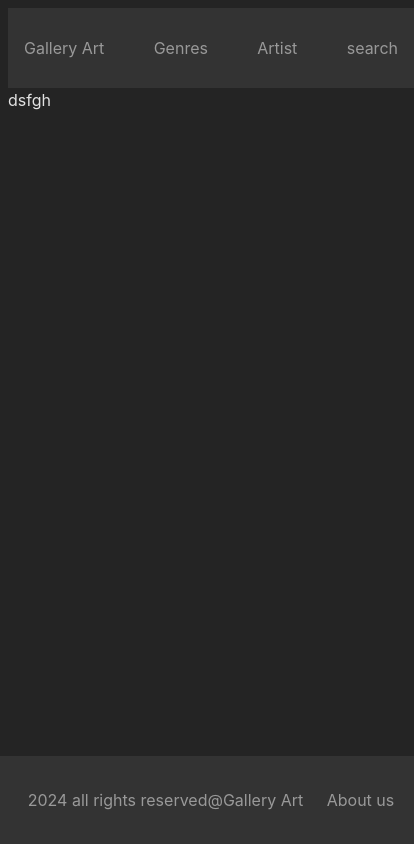
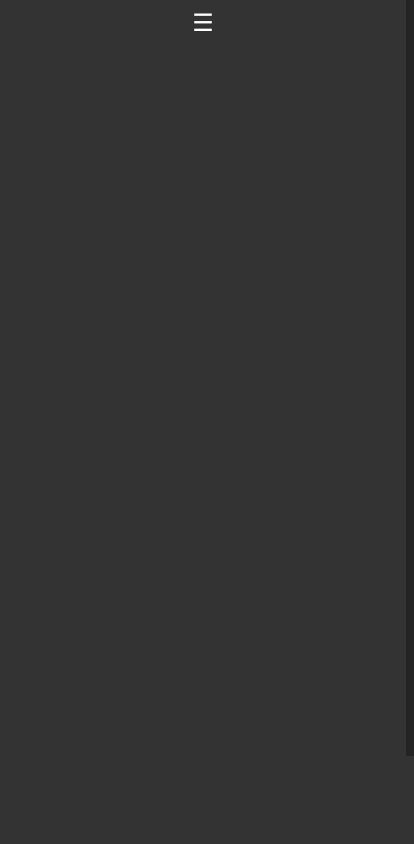
Before and after one commit to lawrence-254/fantastic-guacamole, a React (Vite) app in the folder 1/genesis/: page / in a window 390 px wide. Shown: the whole page, 414 px wide, since content can reach past the window. Built offline with nearby package versions, Linux system fonts and the light colour scheme.

Commit message:
navpropersetup

```diff
--- a/1/genesis/src/components/Footer.jsx
+++ b/1/genesis/src/components/Footer.jsx
@@ -12,6 +12,9 @@ const FooterContainer = styled.div`
     left:0;
     width:100%;
     position: fixed;
+    @media screen and (max-width: 768px) {
+        z-index: 1;
+    }
 `;
 
 const FooterItems = styled.p`
--- a/1/genesis/src/components/Navbar.jsx
+++ b/1/genesis/src/components/Navbar.jsx
@@ -1,5 +1,6 @@
-import React from 'react';
+import React, {useEffect, useState} from 'react';
 import styled from 'styled-components';
+import  {checkScreenSize}  from '../utils/screenSizeChecker';
 
 const NavbarContainer = styled.div`
   display: flex;
@@ -11,23 +12,61 @@ const NavbarContainer = styled.div`
   top: 0;
   width: 100%;
   height: 3rem;
+
+  @media screen and (max-width: 768px) {
+    flex-direction: column;
+    position: fixed;
+    bottom: 0;
+    left: 0;
+    width: 100%;
+    padding: 0.5rem;
+    background-color: #333;
+    color: #888;
+    z-index: 10;
+    height: auto;
+  }
 `;
+
 const NavItems = styled.a`
   color: #999;
   cursor: pointer;
-    &:hover{
+  margin: 0 0.5rem;
+
+  &:hover {
     color: white;
     background-color: #111;
     padding: 0.25rem;
     border-radius: 0.25rem;
   }
+
+  @media screen and (max-width: 768px) {
+    margin: 0.25rem 0;
+  }
+`;
+
+const MobileMenuButton = styled.button`
+  display: none;
+
+  @media screen and (max-width: 768px) {
+    display: block;
+    background: none;
+    border: none;
+    color: white;
+    font-size: 1.5rem;
+    cursor: pointer;
+  }
 `;
 
 const Navbar = () => {
+  const isMobile = checkScreenSize();
+  const [showMobileMenu, setShowMobileMenu] = useState(false);
+
   const homeButton=<a></a>;
   const artistList=<a></a>;
   const genreListLink=<a></a>;
   const search=<a></a>;
+
+
 
   const items = [
   { key: 'Gallery Art', value: homeButton },
@@ -35,14 +74,37 @@ const Navbar = () => {
   { key: 'Artist', value: artistList },
   { key: 'search', value: search }
 ];
-  return (
+
+const desktop = (
    <NavbarContainer>
   {items.map((item, index) => (
         <NavItems key={index}>
           {item.key}
         </NavItems>
       ))}
+      </NavbarContainer>);
+
+const mobile = (
+  <NavbarContainer>
+  <MobileMenuButton onClick={() => setShowMobileMenu(!showMobileMenu)}>
+        {showMobileMenu ? 'X' : '☰'}
+      </MobileMenuButton>
+      {showMobileMenu && (
+        <>
+        {items.map((item, index) => (
+        <NavItems key={index}>
+          {item.key}
+        </NavItems>
+      ))}
+        </>
+      )}
   </NavbarContainer>
+
+);
+  return (
+    <>
+    {isMobile? mobile: desktop}
+    </>
   )
 }
 
--- /dev/null
+++ b/1/genesis/src/utils/screenSizeChecker.jsx
@@ -0,0 +1,23 @@
+
+import { useState, useEffect } from 'react';
+
+export const checkScreenSize = () => {
+  const [isMobile, setIsMobile] = useState(false);
+
+  useEffect(() => {
+    const handleResize = () => {
+      const breakpoint = 768;
+      setIsMobile(window.innerWidth <= breakpoint);
+    };
+
+    handleResize();
+
+    window.addEventListener('resize', handleResize);
+
+    return () => {
+      window.removeEventListener('resize', handleResize);
+    };
+  }, []);
+
+  return isMobile;
+};
```
Lines whose indentation alone changed are shown as unchanged.
